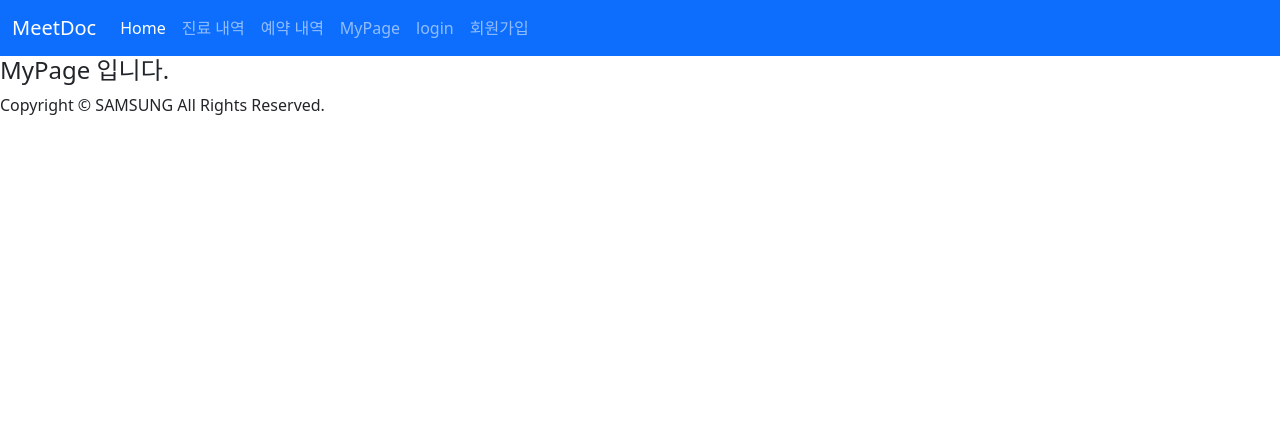
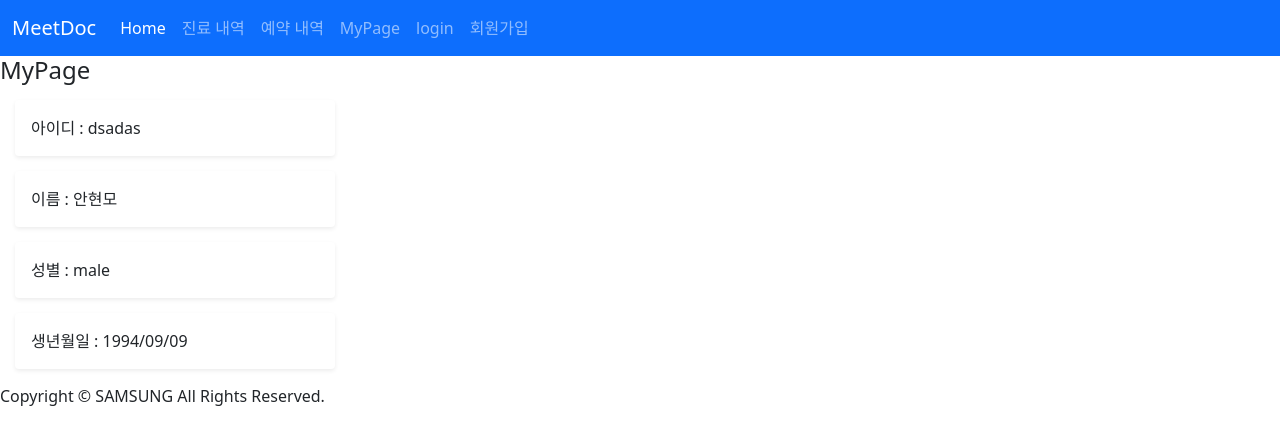
Before and after one commit to pingu9/meetdoc, a Vue app in the folder frontend/: page /mypage in a window 1280 px wide. Shown: the top 444 px of the page. Built offline with nearby package versions, Linux system fonts and the light colour scheme.

Commit message:
[S07P12A302-47] feat: mypage

```diff
--- a/frontend/src/components/LoginDialog.vue
+++ b/frontend/src/components/LoginDialog.vue
@@ -1,6 +1,6 @@
 <template>
-<div class="modal" tabindex="-1" id="loginModal">
-  <div class="modal-dialog">
+<div class="modal fade" tabindex="-1" id="loginModal">
+  <div class="modal-dialog modal-dialog-centered">
     <div class="modal-content">
       <div class="modal-header">
         <h5 class="modal-title">Login</h5>
--- a/frontend/src/components/MainFooter.vue
+++ b/frontend/src/components/MainFooter.vue
@@ -11,4 +11,6 @@ export default {
 </script>
 
 <style>
+
+
 </style>
--- a/frontend/src/store/state.js
+++ b/frontend/src/store/state.js
@@ -15,5 +15,9 @@ export const state = {
         hospitalName: '마블병원',
         description: '마블병원 가정의학과 전문의 닥터 스트레인지입니다.',
         department: '가정의학과',
-    }
+    },
+    user1: {
+       user_id: 'dsadas', user_type: '환자', name: '안현모', gender: 'male', birthdate: '1994/09/09',
+    },
+
 };
--- a/frontend/src/views/MyPage.vue
+++ b/frontend/src/views/MyPage.vue
@@ -1,12 +1,23 @@
 <template>
   <div>
-    <h4>MyPage 입니다.</h4>
+    <h4>MyPage</h4>
+    <div class="shadow-sm p-3 bg-body rounded w-25 p-3" style="margin:15px">아이디 : {{user1.user_id}}</div>
+    <div class="shadow-sm p-3 bg-body rounded w-25 p-3" style="margin:15px">이름 : {{user1.name}}</div>
+    <div class="shadow-sm p-3 bg-body rounded w-25 p-3" style="margin:15px">성별 : {{user1.gender}}</div>
+    <div class="shadow-sm p-3 bg-body rounded w-25 p-3" style="margin:15px">생년월일 : {{user1.birthdate}}</div>
+
   </div>
+
 </template>
 
 <script>
+import { mapState } from 'vuex'
+
 export default {
 
+  computed: {
+    ...mapState(['user1']),
+  }
 }
 </script>
 
```
